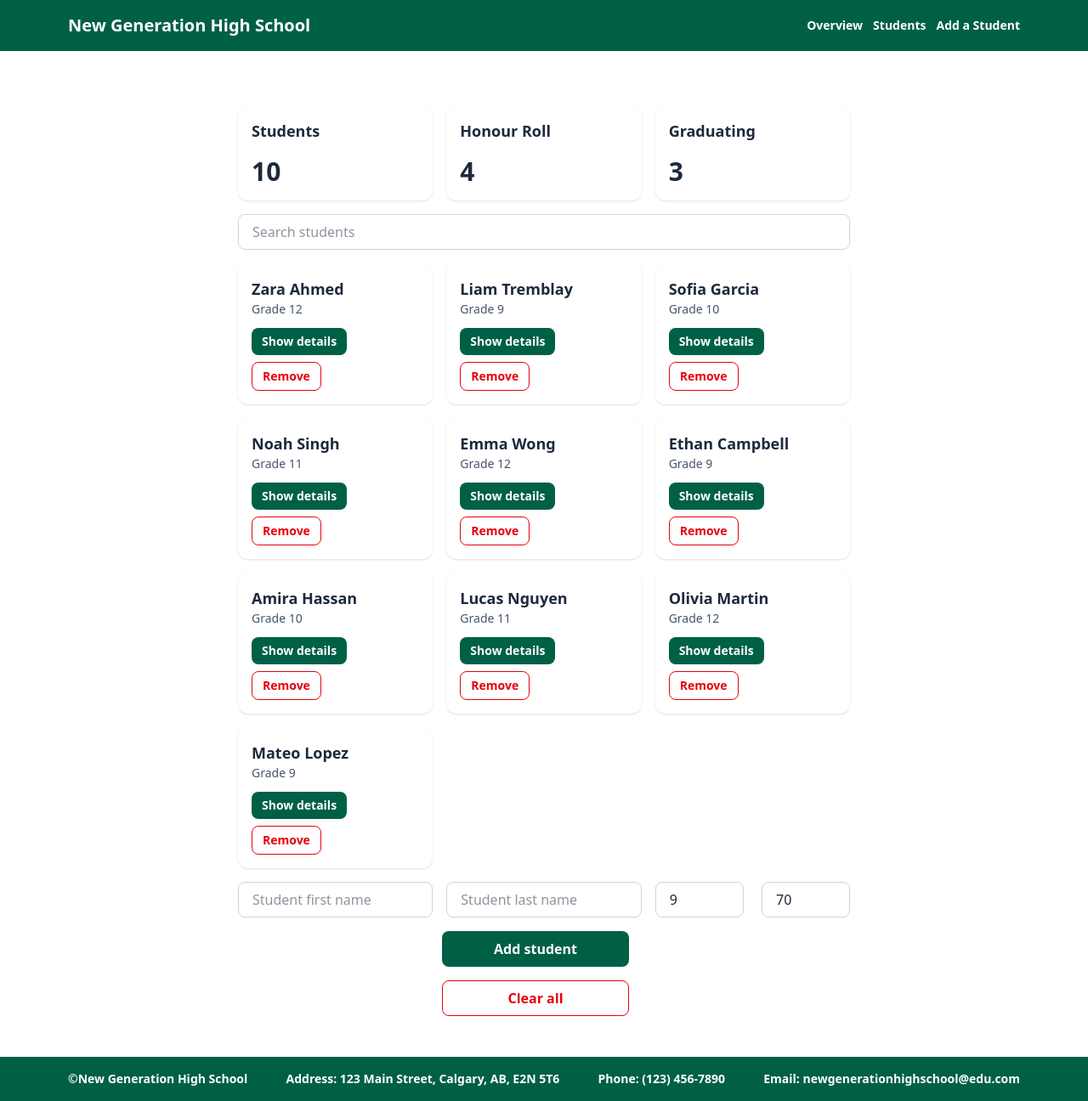
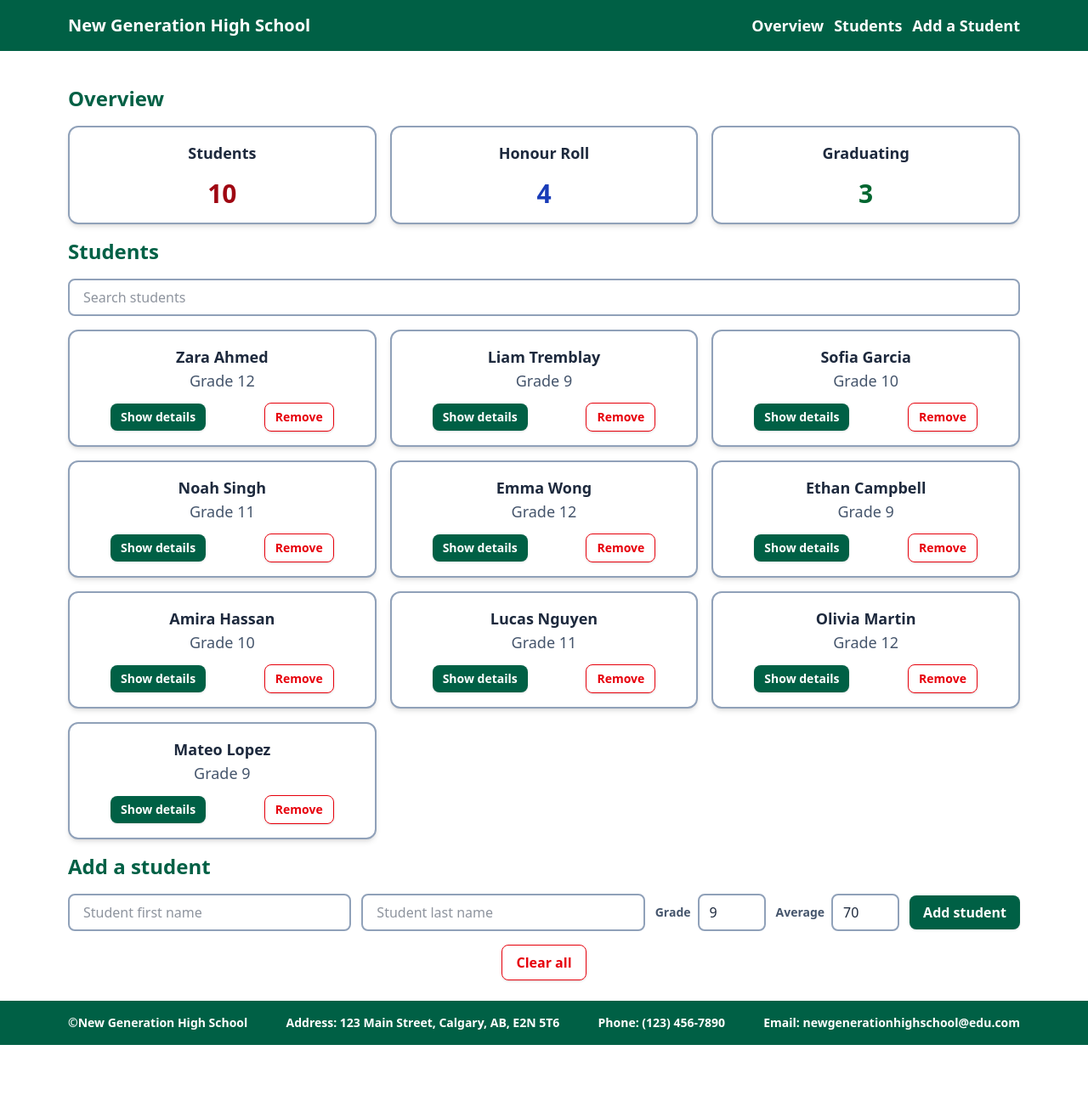
Before and after one commit to liuminyan1030-ops/frontend-development-components, a Next.js app: page / in a window 1280 px wide. Shown: the whole page at 85% size. After the commit the page ends 1230 px from the top, so only its background shows below. Built offline with nearby package versions, Linux system fonts and the light colour scheme.

Commit message:
Finish comments, layout, and styling for submission

```diff
--- a/app/page.tsx
+++ b/app/page.tsx
@@ -1,11 +1,21 @@
+/*
+  File: app/page.tsx
+  Author: Minyan Liu
+  Date: October 21, 2026
+
+  This file is the only page in the assignment.
+  Inputs: none.
+  Processing: it does not add extra routes or Next.js Link. It only renders
+  StudentPortal, which owns the student list and the rest of the page.
+  Output: the home page of the portal.
+*/
+
 import StudentPortal from "@/components/StudentPortal";
 
 
 const Home = () => {
   return (
-    <main className="max-w-3xl mx-auto px-6 py-12 justify-between">
       <StudentPortal />
-    </main>
   );
 };
 
--- a/components/AddStudent.tsx
+++ b/components/AddStudent.tsx
@@ -1,19 +1,19 @@
-"use client"
-
-import { useState } from "react";
+"use client";
 
 /*
   File: components/AddStudent.tsx
   Author: Iris Dunbar
   Date: October 22, 2026
 
-  Creates four input fields and button for add student form.
-  Creates and holds base handler logic for add student form.
+  This component lets a user type a new student and add that student.
+  Inputs: onAdd from StudentPortal. The four fields are local state, not props.
+  Processing: grade starts at 9 and average starts at 70. Add is a button click,
+  not a form submit. Empty names do nothing. After a successful add the fields reset.
+  Output: four controlled inputs and an Add student button.
+*/
 
-  Inputs: Student first and last name, grade, and average input states passed as a prop.
-  Processing: Doesn't hold state, parent passes state to it.
-  Output: Four input fields for student, and one button to save data.
-*/
+import { useState } from "react";
+
 interface AddStudentProps {
     onAdd: (
       firstName: string,
@@ -23,11 +23,12 @@ interface AddStudentProps {
     ) => void;
   }
 
-export default function AddStudent({ onAdd }: AddStudentProps) {
+const AddStudent = ({ onAdd }: AddStudentProps)=> {
+  // These four fields stay in this child. The parent only receives the finished student.
   const [firstName, setFirstName] = useState("");
   const [lastName, setLastName] = useState("");
-  const [grade, setGrade] = useState("9")
-  const [average, setAverage] = useState("70")
+  const [grade, setGrade] = useState(9);
+  const [average, setAverage] = useState(70);
 
   const handleFirstNameChange = (event: React.ChangeEvent<HTMLInputElement>) => {
     setFirstName(event.target.value);
@@ -40,35 +41,35 @@ export default function AddStudent({ onAdd }: AddStudentProps) {
   const handleGradeChange = (
     event: React.ChangeEvent<HTMLInputElement>
   ) => {
-    setGrade(event.target.value);
+    setGrade(Number(event.target.value));
   };
 
   const handleAverageChange = (
     event: React.ChangeEvent<HTMLInputElement>
   ) => {
-    setAverage(event.target.value);
+    setAverage(Number(event.target.value));
   };
 
+  // Add is a button click, not a form submit. Empty names do nothing.
   const handleClick = () => {
-    if (firstName === "" || lastName === "") {
+    if (firstName.trim() === "" || lastName.trim() === "") {
       return;
     }
-    onAdd(firstName, lastName, Number(grade), Number(average));
+    onAdd(firstName.trim(), lastName.trim(), Number(grade), Number(average));
     setFirstName("");
     setLastName("");
-    setGrade("9");
-    setAverage("70");
+    setGrade(9);
+    setAverage(70);
   };
 
   return (
-    <div>
-      <div className="mt-4 grid grid-cols-1 gap-4 sm:grid-cols-2 lg:grid-cols-3">
+    <div className="mt-4 flex flex-col lg:flex-row lg:items-center gap-3">
       <input
         type="text"
         value={firstName}
         onChange={handleFirstNameChange}
         placeholder="Student first name"
-          className="flex-1 rounded-lg border border-slate-300 px-4 py-2
+        className="w-full lg:flex-1 rounded-lg border-2 border-slate-400 px-4 py-2
         text-slate-800 focus:border-emerald-700 focus:outline-none"
       />
       <input
@@ -76,32 +77,38 @@ export default function AddStudent({ onAdd }: AddStudentProps) {
         value={lastName}
         onChange={handleLastNameChange}
         placeholder="Student last name"
-          className="flex-1 rounded-lg border border-slate-300 px-4 py-2
+        className="w-full lg:flex-1 rounded-lg border-2 border-slate-400 px-4 py-2
         text-slate-800 focus:border-emerald-700 focus:outline-none"
       />
-        <div className="flex justify-between">
+      <div className="flex items-center gap-2 shrink-0">
+        <p className="text-sm font-semibold text-slate-600">Grade</p>
         <input
           type="number"
           value={grade}
           onChange={handleGradeChange}
-            className="w-26 rounded-lg border border-slate-300 px-4 py-2
+          className="w-20 rounded-lg border-2 border-slate-400 px-3 py-2
           text-slate-800 focus:border-emerald-700 focus:outline-none"
         />
+      </div>
+      <div className="flex items-center gap-2 shrink-0">
+        <p className="text-sm font-semibold text-slate-600">Average</p>
         <input
           type="number"
           value={average}
           onChange={handleAverageChange}
-            className="w-26 rounded-lg border border-slate-300 px-4 py-2
+          className="w-20 rounded-lg border-2 border-slate-400 px-3 py-2
           text-slate-800 focus:border-emerald-700 focus:outline-none"
         />
       </div>
-      </div>
       <button
+        type="button"
         onClick={handleClick}
-        className="mx-60 mt-4 w-55 h-10.5 rounded-lg bg-emerald-800 px-4 py-2 font-semibold text-white hover:bg-emerald-700"
+        className="w-full lg:w-auto lg:ml-auto rounded-lg bg-emerald-800 px-4 py-2 font-semibold text-white hover:bg-emerald-700 cursor-pointer shadow-sm"
       >
         Add student
       </button>
     </div>
   );
 }
+
+export default AddStudent;
--- a/components/NavBar.tsx
+++ b/components/NavBar.tsx
@@ -8,14 +8,16 @@
   Processing: it shows the school name and three in-page links.
   Each link uses href="#section-id" so the browser jumps down the same page.
   Output: a header that layout.tsx places above the portal.
-*/const Navbar = () => {
+*/
+
+const Navbar = () => {
   return <header className="bg-emerald-800 text-white">
     <div className="max-w-6xl mx-auto px-4 py-4 flex flex-col gap-3 md:flex-row items-center justify-between">
       <h1 className="text-xl font-bold">New Generation High School</h1>
-      <nav className="flex flex-wrap gap-3 text-sm font-semibold">
-          <a href="#overview" className="hover:underline">Overview</a>
-          <a href="#students" className="hover:underline">Students</a>
-          <a href="#add-a-student" className="hover:underline">Add a Student</a>
+      <nav className="flex flex-wrap gap-3 text-lg font-semibold">
+          <a href="#overview" className="hover:underline  cursor-pointer">Overview</a>
+          <a href="#students" className="hover:underline cursor-pointer">Students</a>
+          <a href="#add-a-student" className="hover:underline  cursor-pointer">Add a Student</a>
       </nav>
     </div>
   </header>;
--- a/components/SearchBox.tsx
+++ b/components/SearchBox.tsx
@@ -1,21 +1,21 @@
+"use client";
 /*
   File: components/SearchBox.tsx
   Author: Iris Dunbar
   Date: October 22, 2026
 
-  Creates search box input field and wrapper for search box.
-  Creates and holds base handler logic for search box.
-
-  Inputs: Search term, and search state passed as a prop.
-  Processing: Doesn't hold state, parent passes state to it.
-  Output: Input field and wrapper for search box.
+  This component is the search field above the student cards.
+  Inputs: query and onQuery from StudentPortal.
+  Processing: it is a controlled input. Typing calls onQuery so the parent
+  stores the text. The parent then filters first and last names.
+  Output: a text box. This file uses "use client" because it handles onChange.
 */
-interface StudentCardProps {
+interface SearchBoxProps {
   query: string;
   onQuery: (event: React.ChangeEvent<HTMLInputElement>) => void;
 }
 
-export default function SearchBox({ query, onQuery }: StudentCardProps) {
+const SearchBox=({ query, onQuery }: SearchBoxProps) =>{
   return(
     <div className="flex gap-3 mt-4">
       <input
@@ -23,9 +23,11 @@ export default function SearchBox({ query, onQuery }: StudentCardProps) {
         value={query}
         onChange={onQuery}
         placeholder="Search students"
-        className="flex-1 rounded-lg border border-slate-300 px-4 py-2
+        className="flex-1 rounded-lg border-2 border-slate-400 px-4 py-2
           text-slate-800 focus:border-emerald-700 focus:outline-none"
       />
     </div>
   );
 }
+
+export default SearchBox;
--- a/components/StatsPanel.tsx
+++ b/components/StatsPanel.tsx
@@ -8,6 +8,7 @@
   Processing: it does not keep its own state. Parent already counted the list.
   Output: three cards for Students, Honour roll and Graduating.
 */
+
 interface StatsPanelProps {
     studentCount: number;
     honourRollCount: number;
@@ -17,17 +18,17 @@ interface StatsPanelProps {
 const StatsPanel = ({ studentCount, honourRollCount, gradeTwelveCount }: StatsPanelProps) => {
     return (
         <div className="grid grid-cols-1 sm:grid-cols-3 gap-4 mt-4">
-            <div className=" rounded-xl bg-white shadow p-4 ">
+            <div className="rounded-xl bg-white border-2 border-slate-400 shadow-md p-4 text-center">
                 <h2 className="text-lg font-bold text-slate-800 mb-4">Students</h2>
-                <p className="text-3xl font-bold text-slate-800">{studentCount}</p>
+                <p className="text-3xl font-bold text-red-800">{studentCount}</p>
             </div>
-            <div className=" rounded-xl bg-white shadow p-4">
+            <div className="rounded-xl bg-white border-2 border-slate-400 shadow-md p-4 text-center">
                 <h2 className="text-lg font-bold text-slate-800 mb-4">Honour Roll</h2>
-                <p className="text-3xl font-bold text-slate-800">{honourRollCount}</p>
+                <p className="text-3xl font-bold text-blue-800">{honourRollCount}</p>
             </div>
-            <div className=" rounded-xl bg-white shadow p-4">
+            <div className="rounded-xl bg-white border-2 border-slate-400 shadow-md p-4 text-center">
                 <h2 className="text-lg font-bold text-slate-800 mb-4">Graduating</h2>
-                <p className="text-3xl font-bold text-slate-800">{gradeTwelveCount}</p>
+                <p className="text-3xl font-bold text-green-800">{gradeTwelveCount}</p>
             </div>
         </div>
     )
--- a/components/StudentCard.tsx
+++ b/components/StudentCard.tsx
@@ -29,23 +29,23 @@ const StudentCard = ({ student, onRemove }: StudentCardProps) => {
   const isHonourRoll = student.average >= 80;
 
   return (
-    <div className="rounded-xl bg-white shadow p-4 flex flex-col gap-3">
+    <div className="rounded-xl bg-white border-2 border-slate-400 shadow-md p-4 flex flex-col gap-3">
       {/* ---- Name and grade ---- */}
       <div>
         <h3 className="text-lg font-bold text-slate-800 wrap-break-word">
           {student.firstName} {student.lastName}
         </h3>
-        <p className="text-sm text-slate-600">Grade {student.grade}</p>
+        <p className="text-lg text-slate-600">Grade {student.grade}</p>
       </div>
 
       {/* ---- Details (only when opened) ---- */}
       {showDetails && (
-        <div className="flex flex-wrap items-center gap-2 rounded-lg bg-slate-50 p-3">
-          <p className="text-sm text-slate-800">
-            Average: <span className="font-bold">{student.average}</span>
+        <div className="flex flex-wrap items-center justify-center gap-2 rounded-lg bg-slate-200 p-3">
+          <p className="text-sm font-semibold text-slate-800">
+            Average: <span className="font-bold px-2 text-red-800">{student.average}</span>
           </p>
           {isHonourRoll && (
-            <span className="rounded-full bg-emerald-100 px-2 py-0.5 text-xs font-semibold text-emerald-800">
+            <span className="rounded-full font-bold bg-emerald-100 px-2 py-0.5 text-sm font-semibold text-emerald-800">
               Honour roll
             </span>
           )}
@@ -53,18 +53,18 @@ const StudentCard = ({ student, onRemove }: StudentCardProps) => {
       )}
 
       {/* ---- Buttons ---- */}
-      <div className="flex flex-wrap gap-2 mt-auto">
+      <div className="flex flex-wrap gap-2 mt-auto px-8 items-center justify-between">
         <button
           type="button"
           onClick={() => setShowDetails(!showDetails)}
-          className="rounded-lg bg-emerald-800 px-3 py-1.5 text-sm font-semibold text-white hover:bg-emerald-700"
+          className="rounded-lg bg-emerald-800 px-3 py-1.5 text-sm font-semibold text-white hover:bg-emerald-700 cursor-pointer shadow-sm"
         >
           {showDetails ? "Hide details" : "Show details"}
         </button>
         <button
           type="button"
           onClick={() => onRemove(student.id)}
-          className="rounded-lg border border-red-600 px-3 py-1.5 text-sm font-semibold text-red-600 hover:bg-red-50"
+          className="rounded-lg border border-red-600 px-3 py-1.5 text-sm font-semibold text-red-600 hover:bg-red-50 cursor-pointer shadow-sm"
         >
           Remove
         </button>
--- a/components/StudentList.tsx
+++ b/components/StudentList.tsx
@@ -24,7 +24,7 @@ const StudentList = ({ students, onRemove }: StudentListProps) => {
   // ---- Empty case ----
   if (students.length === 0) {
     return (
-      <p className="mt-4 rounded-xl bg-white p-4 text-center text-slate-600 shadow">
+      <p className="mt-4 rounded-xl bg-white border-2 border-slate-400 p-4 text-center text-red-600 shadow-md">
         No students to show.
       </p>
     );
@@ -32,7 +32,7 @@ const StudentList = ({ students, onRemove }: StudentListProps) => {
 
   // ---- Grid of cards ----
   return (
-    <div id="students" className="mt-4 grid grid-cols-1 gap-4 sm:grid-cols-2 lg:grid-cols-3">
+    <div  className="mt-4 grid grid-cols-1 gap-4 sm:grid-cols-2 lg:grid-cols-3 text-xl text-center">
       {students.map((student) => (
         <StudentCard key={student.id} student={student} onRemove={onRemove} />
       ))}
--- a/components/StudentPortal.tsx
+++ b/components/StudentPortal.tsx
@@ -1,4 +1,16 @@
-"use client"
+"use client";
+/*
+  File: components/StudentPortal.tsx
+  Author: Iris Dunbar
+  Date: October 22, 2026
+
+  This is the parent that owns the student list for the whole page.
+  Inputs: none. It copies initialStudents from the data file into state.
+  Processing: it stores students and search text. Stats and the visible list
+  are calculated on every render. Add copies the array and appends a unique id.
+  Remove and Clear all copy the array or replace it with an empty one.
+  Output: Overview, Students, Add a student, and the Clear all button.
+*/
 
 import { useState } from "react";
 import StudentList from "./StudentList";
@@ -8,28 +20,13 @@ import StatsPanel from "./StatsPanel";
 import SearchBox from "./SearchBox";
 import AddStudent from "./AddStudent";
 
-/*
-  File: components/StudentPortal.tsx
-  Author:Iris Dunbar
-  Date: October 22, 2026
 
-  Main component of application.
-  Brings together all other components and manages state for most of the application.
-  Handles all state changes and passes down necessary props to child components.
-  Styles page to combine all components into one cohesive portal.
-
-  Inputs: Technically none, but uses student.ts data file to get initial students.
-  Processing:
-  Output: Three separate sections which can be reached through Navbar buttons, and one clear all button.
-          Each section contains the necessary components for functionality and display.
-          First section contains StatsPanel.
-          Second section contains SearchBox and StudentList.
-          Third section contains AddStudent.
-*/
-export default function StudentPortal() {
+const StudentPortal=()=> {
+  // The list and the search text live only in this parent.
   const [students, setStudents] = useState<Student[]>(initialStudents)
   const [query, setQuery] = useState("");
 
+  // Stats and search results are derived. They are not extra state.
   const matching = students.filter((student) =>
     student.firstName.toLowerCase().includes(query.toLowerCase()) ||
     student.lastName.toLowerCase().includes(query.toLowerCase())
@@ -55,6 +52,7 @@ export default function StudentPortal() {
     return (count);
   };
 
+  // Children ask for a change. This parent updates the list with a new array.
   const handleRemove = (id: number) => {
     setStudents(students.filter((Student) => Student.id !== id));
   };
@@ -66,7 +64,9 @@ export default function StudentPortal() {
   };
 
   const handleAdd = (firstName: string, lastName: string, grade: number, average: number) => {
-    const newStudent = { id: (students.length + 1), firstName: firstName, lastName: lastName, grade: grade, average: average};
+    const nextId=
+      students.length === 0 ? 1 : Math.max(...students.map((student) => student.id)) + 1;
+    const newStudent = { id: nextId, firstName: firstName, lastName: lastName, grade: grade, average: average};
     setStudents([...students, newStudent]);
   };
 
@@ -76,23 +76,35 @@ export default function StudentPortal() {
 
 
   return(
-    <main>
+    <main className="max-w-6xl mx-auto px-4 py-6 w-full">
+      {/* Overview section: three numbers about the full list */}
       <div id="overview">
+        <h2 className="text-2xl font-bold text-emerald-800 mt-4">Overview</h2>
         <StatsPanel studentCount={students.length} honourRollCount={honourRollCount(students)} gradeTwelveCount={gradeTwelveCount(students)}/>
       </div>
+      {/* Students section: search box and the filtered cards */}
       <div id="students">
+        <h2 className="text-2xl font-bold text-emerald-800 mt-4">Students</h2>
         <SearchBox query={query} onQuery={handleQueryChange} />
         <StudentList students={matching} onRemove={handleRemove}/>
       </div>
+      {/* Add a student section */}
       <div id="add-a-student">
+        <h2 className="text-2xl font-bold text-emerald-800 mt-4">Add a student</h2>
         <AddStudent onAdd={handleAdd}/>
       </div>
-      <button
-        onClick={handleClear}
-        className="mx-60 mt-4 w-55 h-10.5 rounded-lg border border-red-600 px-4 py-2 font-semibold text-red-600 hover:bg-red-50"
-      >
-        Clear all
-      </button>
+      {/* Clear all belongs here, not in AddStudent */}
+      <div className="mt-4 flex justify-center">
+        <button
+          type="button"
+          onClick={handleClear}
+          className="rounded-lg border border-red-600 px-4 py-2 font-semibold text-red-600 hover:bg-red-50 cursor-pointer shadow-sm"
+        >
+          Clear all
+        </button>
+      </div>
     </main>
   )
 }
+
+export default StudentPortal;
--- a/package.json
+++ b/package.json
@@ -10,7 +10,6 @@
   },
   "dependencies": {
     "next": "16.4.2",
-    "next.js": "^1.0.3",
     "react": "19.3.0",
     "react-dom": "19.3.0"
   },
```
Also changed, not shown: 2 other files (tests, documents, lock files or other folders). Lines whose indentation alone changed are shown as unchanged.
